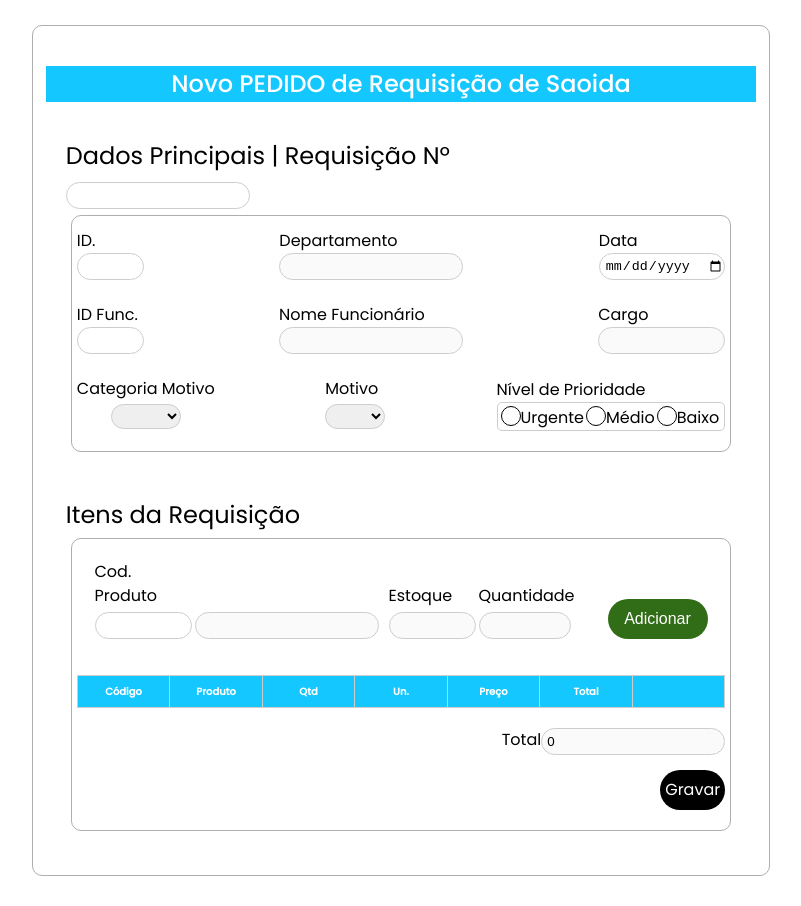
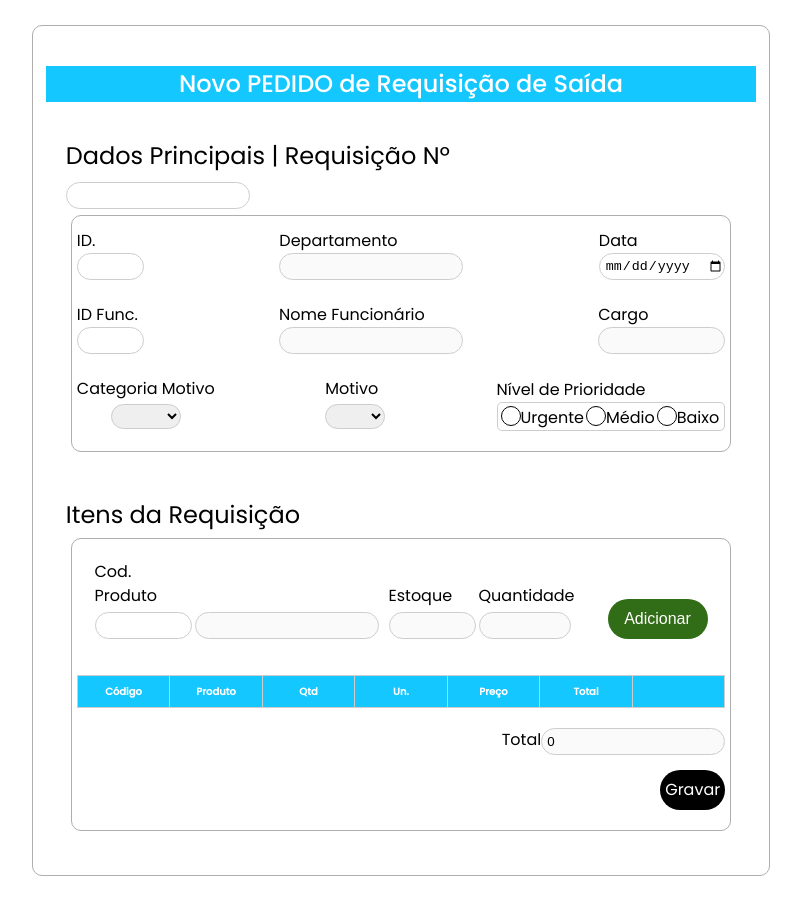
Before and after one commit to andressa-l/almoxarifado-pedido-requisicao, a plain HTML site: page index.html in a window 1280 px wide. Shown: the whole page, without its empty margins (239-1040 px from the left). Drawn offline with Linux system fonts and the light colour scheme.

Commit message:
Update index.html

```diff
--- a/index.html
+++ b/index.html
@@ -18,7 +18,7 @@
 
         <div class="conteudo">
             <header class="header">
-                <h1>Novo PEDIDO de Requisição de Saoida</h1>
+                <h1>Novo PEDIDO de Requisição de Saída</h1>
             </header>
             <div class="dadosPrincipais">
                 <div class="titulo">
```
